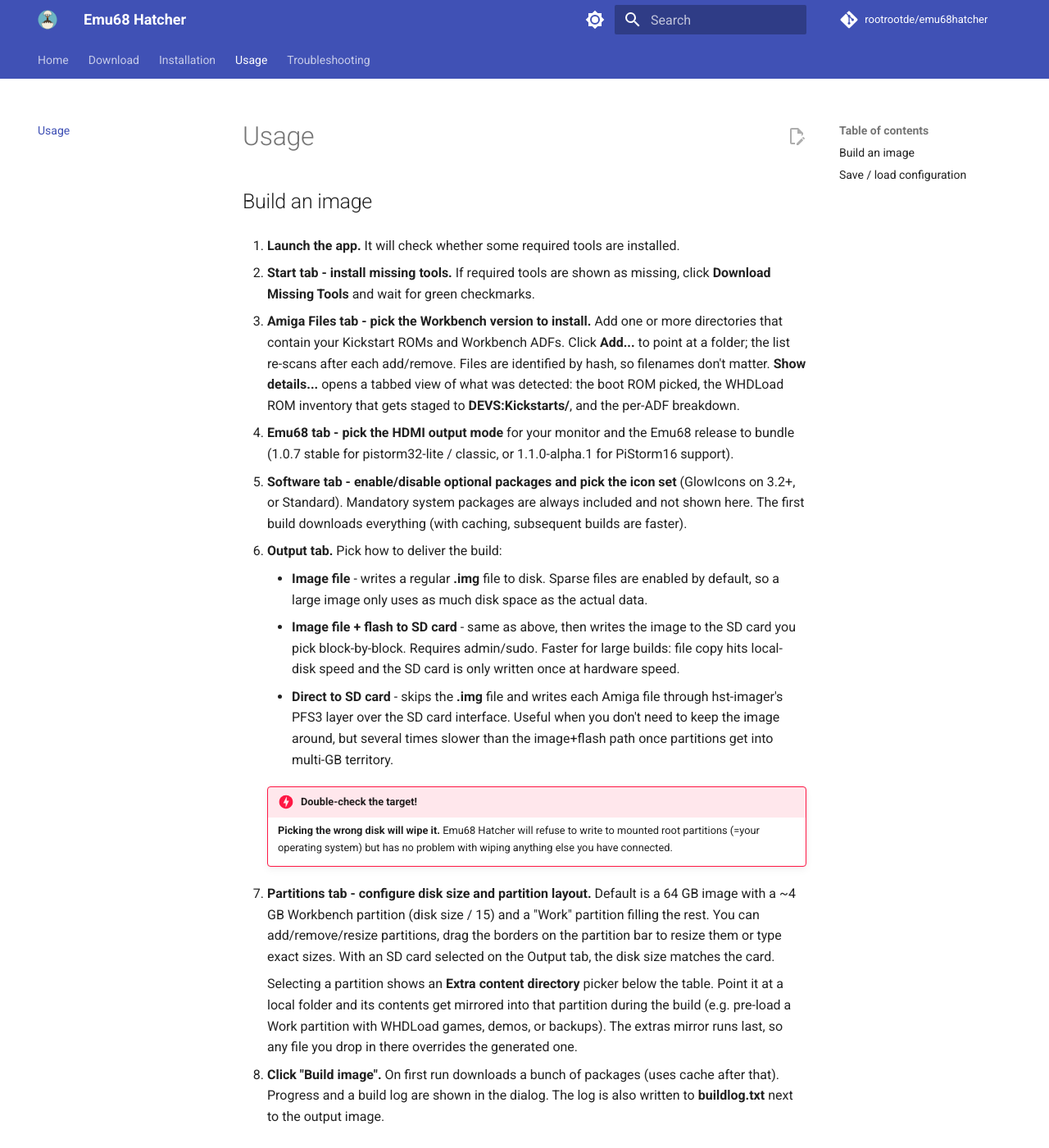
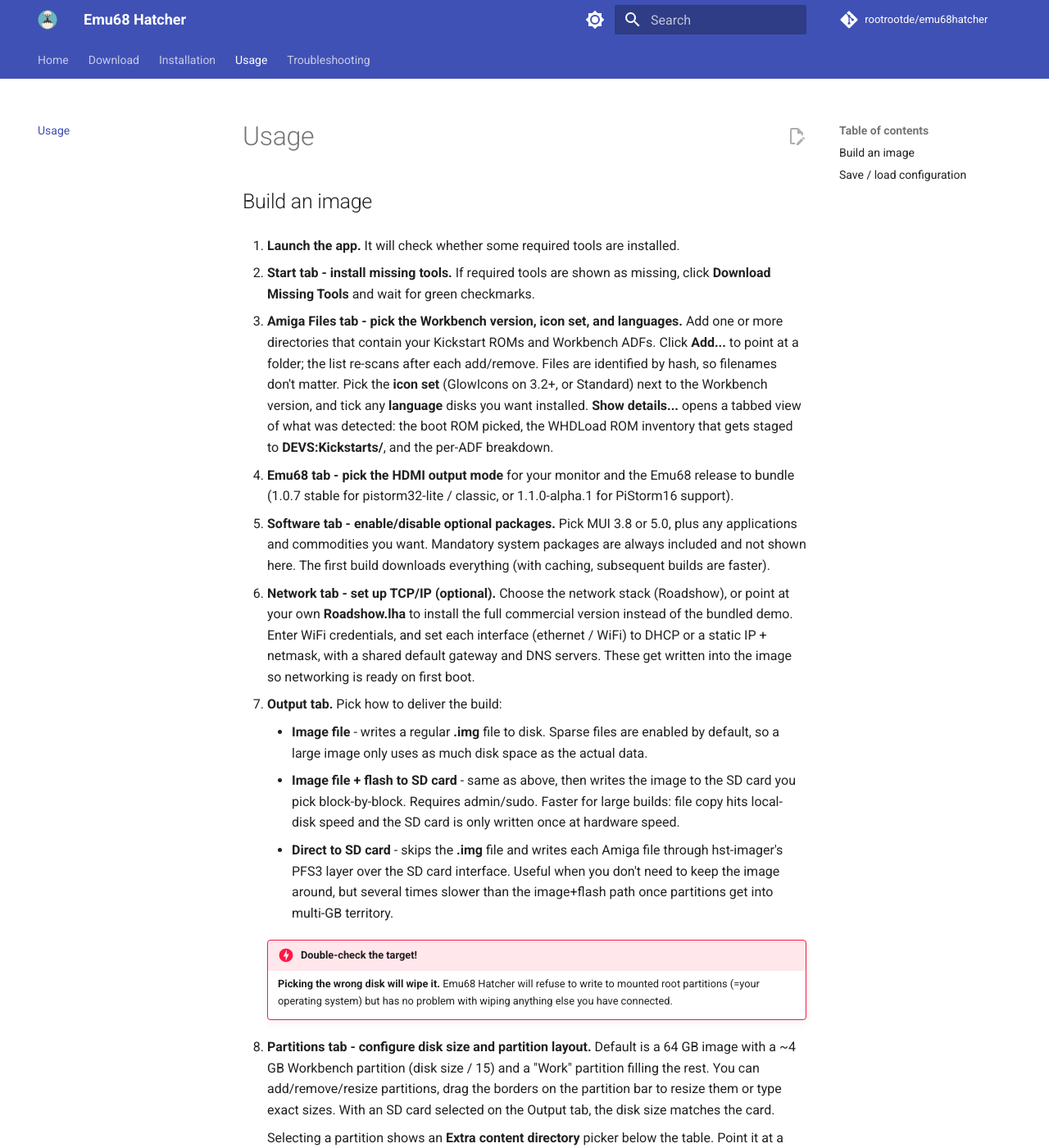
Before and after one commit to rootrootde/emu68hatcher, an MkDocs documentation site: the page built from docs/usage.md, in a window 1280 px wide and 1400 px high. Shown: the whole window at 82% size. Built offline with MkDocs 1.6.1 and Material for MkDocs 9.7.7, drawn with Linux system fonts in a browser that asks for light colours; comment, search, counter and statistics services are not loaded; some of the changed text lies outside the part shown.

Commit message:
update usage docs for the reorganized gui tabs
add the network tab step, move icon set + language selection into the amiga
files step, drop icon set from software, and renumber to the current tab order.

```diff
--- a/docs/usage.md
+++ b/docs/usage.md
@@ -6,13 +6,15 @@
 
 2. **Start tab - install missing tools.** If required tools are shown as missing, click **Download Missing Tools** and wait for green checkmarks.
 
-3. **Amiga Files tab - pick the Workbench version to install.** Add one or more directories that contain your Kickstart ROMs and Workbench ADFs. Click **Add...** to point at a folder; the list re-scans after each add/remove. Files are identified by hash, so filenames don't matter. **Show details...** opens a tabbed view of what was detected: the boot ROM picked, the WHDLoad ROM inventory that gets staged to **DEVS:Kickstarts/**, and the per-ADF breakdown.
+3. **Amiga Files tab - pick the Workbench version, icon set, and languages.** Add one or more directories that contain your Kickstart ROMs and Workbench ADFs. Click **Add...** to point at a folder; the list re-scans after each add/remove. Files are identified by hash, so filenames don't matter. Pick the **icon set** (GlowIcons on 3.2+, or Standard) next to the Workbench version, and tick any **language** disks you want installed. **Show details...** opens a tabbed view of what was detected: the boot ROM picked, the WHDLoad ROM inventory that gets staged to **DEVS:Kickstarts/**, and the per-ADF breakdown.
 
 4. **Emu68 tab - pick the HDMI output mode** for your monitor and the Emu68 release to bundle (1.0.7 stable for pistorm32-lite / classic, or 1.1.0-alpha.1 for PiStorm16 support).
 
-5. **Software tab - enable/disable optional packages and pick the icon set** (GlowIcons on 3.2+, or Standard). Mandatory system packages are always included and not shown here. The first build downloads everything (with caching, subsequent builds are faster).
+5. **Software tab - enable/disable optional packages.** Pick MUI 3.8 or 5.0, plus any applications and commodities you want. Mandatory system packages are always included and not shown here. The first build downloads everything (with caching, subsequent builds are faster).
 
-6. **Output tab.** Pick how to deliver the build:
+6. **Network tab - set up TCP/IP (optional).** Choose the network stack (Roadshow), or point at your own **Roadshow.lha** to install the full commercial version instead of the bundled demo. Enter WiFi credentials, and set each interface (ethernet / WiFi) to DHCP or a static IP + netmask, with a shared default gateway and DNS servers. These get written into the image so networking is ready on first boot.
+
+7. **Output tab.** Pick how to deliver the build:
     - **Image file** - writes a regular **.img** file to disk. Sparse files are enabled by default, so a large image only uses as much disk space as the actual data.
     - **Image file + flash to SD card** - same as above, then writes the image to the SD card you pick block-by-block. Requires admin/sudo. Faster for large builds: file copy hits local-disk speed and the SD card is only written once at hardware speed.
     - **Direct to SD card** - skips the **.img** file and writes each Amiga file through hst-imager's PFS3 layer over the SD card interface. Useful when you don't need to keep the image around, but several times slower than the image+flash path once partitions get into multi-GB territory.
@@ -20,13 +22,13 @@
     !!! danger "Double-check the target!"
         **Picking the wrong disk will wipe it.** Emu68 Hatcher will refuse to write to mounted root partitions (=your operating system) but has no problem with wiping anything else you have connected.
 
-7. **Partitions tab - configure disk size and partition layout.** Default is a 64 GB image with a ~4 GB Workbench partition (disk size / 15) and a "Work" partition filling the rest. You can add/remove/resize partitions, drag the borders on the partition bar to resize them or type exact sizes. With an SD card selected on the Output tab, the disk size matches the card.
+8. **Partitions tab - configure disk size and partition layout.** Default is a 64 GB image with a ~4 GB Workbench partition (disk size / 15) and a "Work" partition filling the rest. You can add/remove/resize partitions, drag the borders on the partition bar to resize them or type exact sizes. With an SD card selected on the Output tab, the disk size matches the card.
 
     Selecting a partition shows an **Extra content directory** picker below the table. Point it at a local folder and its contents get mirrored into that partition during the build (e.g. pre-load a Work partition with WHDLoad games, demos, or backups). The extras mirror runs last, so any file you drop in there overrides the generated one.
 
-8. **Click "Build image".** On first run downloads a bunch of packages (uses cache after that). Progress and a build log are shown in the dialog. The log is also written to **buildlog.txt** next to the output image.
+9. **Click "Build image".** On first run downloads a bunch of packages (uses cache after that). Progress and a build log are shown in the dialog. The log is also written to **buildlog.txt** next to the output image.
 
-Both flashing modes prompt for admin access once at the start of the build. On macOS, full disk access for hst-imager must be granted/setup on first install - see [Installation](installation.md#macos).
+Both flashing modes prompt for admin access once at the start of the build. After a flash completes, an **Eject** button lets you safely remove the card (macOS / Linux). On macOS, full disk access for hst-imager must be granted/setup on first install - see [Installation](installation.md#macos).
 
 ## Save / load configuration
 
```
